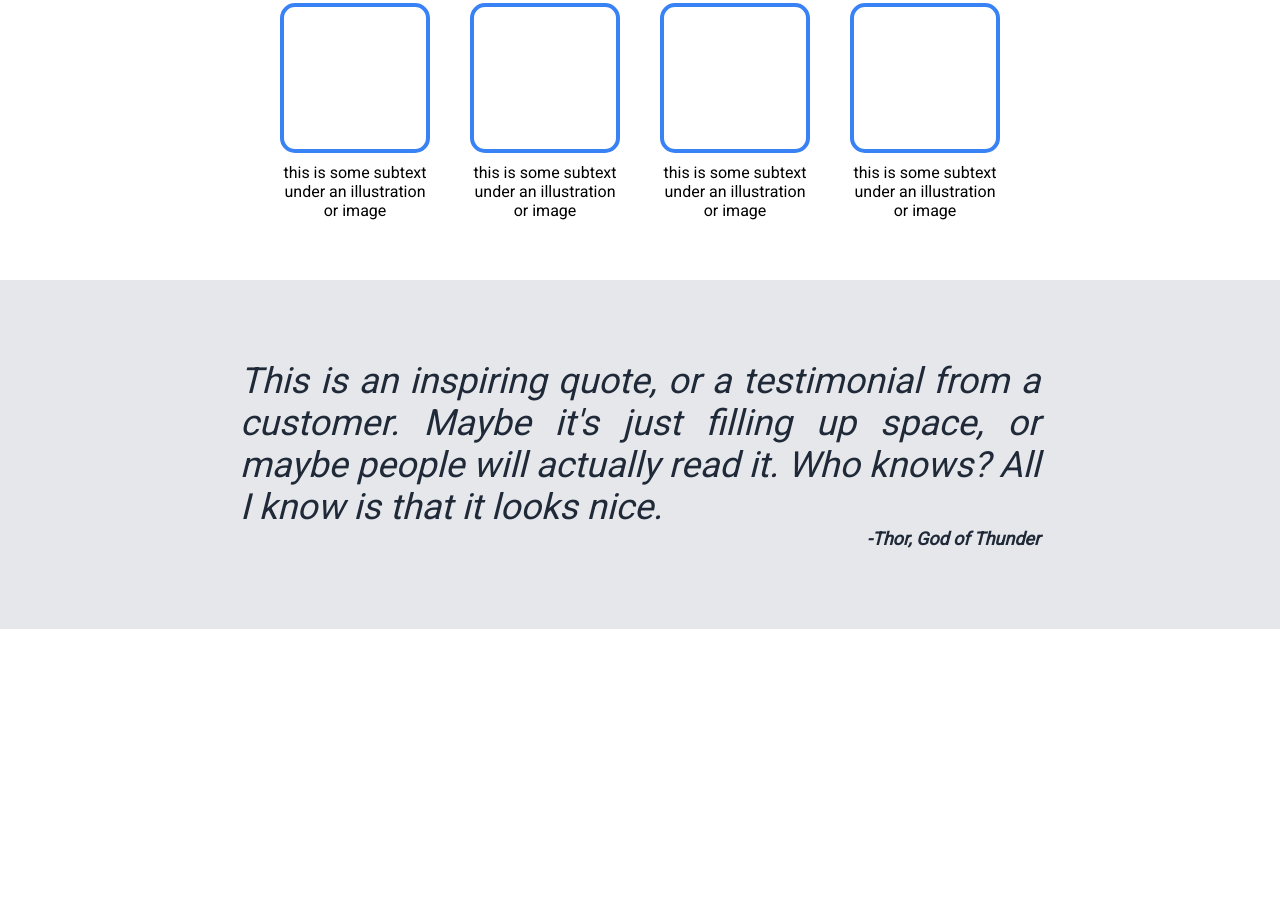
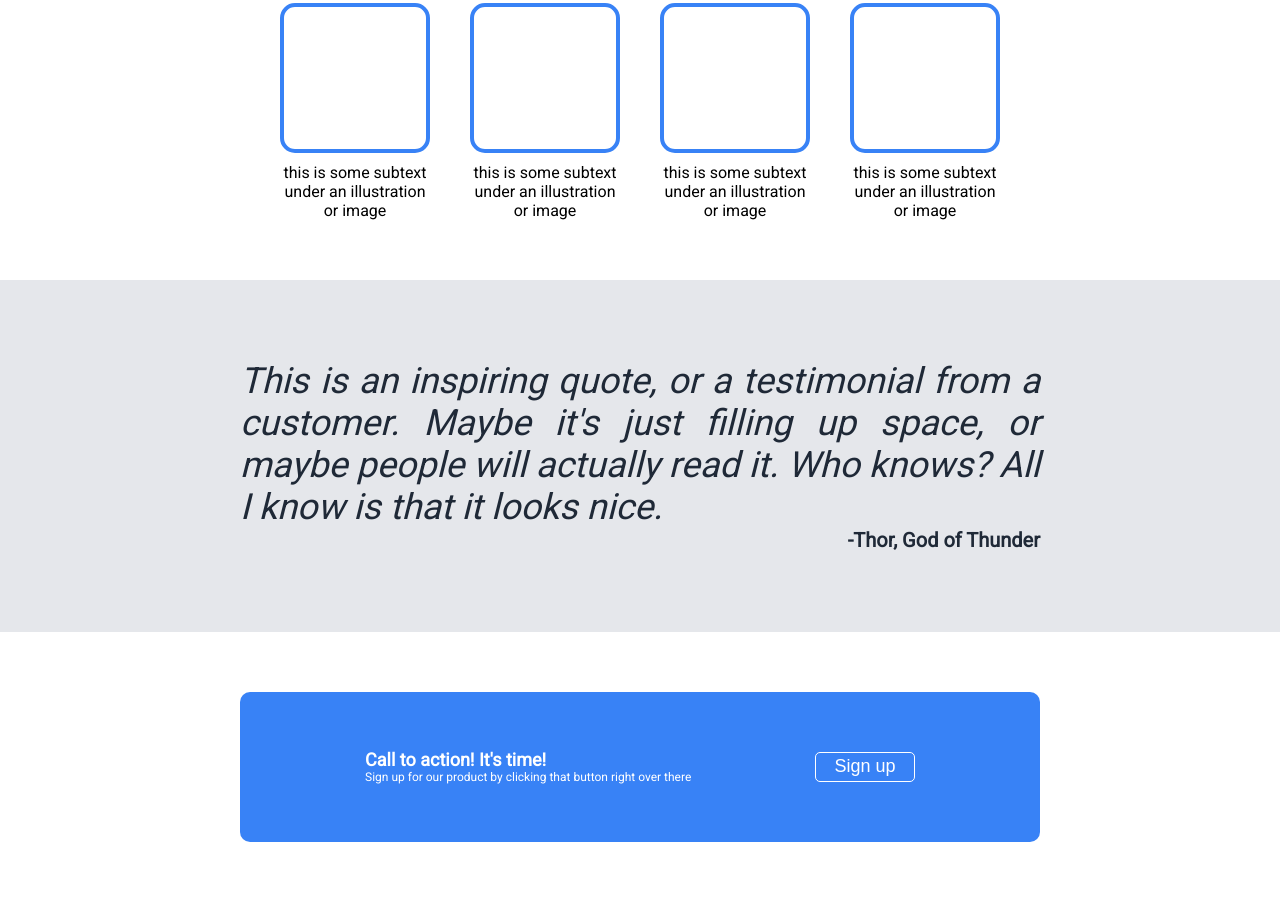
Before and after one commit to Omar4061/flexbox-project, a plain HTML site: page index.html in a window 1280 px wide. Shown: the part 595-1497 px from the top of the page. Before the commit the page ends 1224 px from the top, so only its background shows below. Drawn offline with Linux system fonts and the light colour scheme.

Commit message:
Added a new section: Call to action button. This section allows the user to create a new account

```diff
--- a/index.html
+++ b/index.html
@@ -62,15 +62,33 @@
 
     <!-- == Section III: Quote == -->
     <div class="quote-section">
-        <p>This is an inspiring quote, or a testimonial from a customer. Maybe it's just
-            filling up space, or maybe people will actually read it. Who knows? All I know
-            is that it looks nice.
-        </p>
+        <div class="quote-text">
+            <p>This is an inspiring quote, or a testimonial from a customer. Maybe it's just
+                filling up space, or maybe people will actually read it. Who knows? All I know
+                is that it looks nice.
+            </p>
+        </div>
+
         <div class="quote-sign">
             <p>-Thor, God of Thunder</p>
         </div>
     </div>
 
+    <!-- == Section IV: sign up == -->
+    <div class="sign-up-section">
+        <div class="call-to-action">
+            <div class="sign-up-left">
+                <p class="title">Call to action! It's time!</p>
+                <p class="text">Sign up for our product by clicking that button right over there</p>
+            </div>
+            <div class="sign-up-right">
+                <button class="button-sign-up">Sign up</button>
+            </div>
+
+        </div>
+
+    </div>
+
 </body>
 
 </html>
--- a/styles/main.css
+++ b/styles/main.css
@@ -137,7 +137,7 @@ body {
     /* border: 1px solid blue; */
 }
 
-.quote-section p {
+.quote-text p{
     font-size: 36px;
     font-weight: lighter;
     max-width: 800px;
@@ -156,11 +156,55 @@ body {
 }
 
 .quote-sign p {
-    font-size: 18px;
+    font-size: 20px;
     font-weight: bold;
-    font-style: italic;
     color: #1F2937;
     text-align: end;
 
     /* border: 1px solid red; */
 }
+
+/* == Sign up section == */
+
+.sign-up-section {
+    display: flex;
+    padding: 60px 100px;
+    justify-content: center;
+
+    /* border: 1px solid red; */
+}
+
+.call-to-action{
+    display: flex;
+    justify-content: space-between;
+    max-width: 800px;
+
+    height: 150px;
+    width: 800px;
+    border-radius: 10px;
+    background-color: #3882F6;
+    align-items: center;
+    padding: 15px 125px;
+}
+
+.sign-up-left .title{
+    color: white;
+    font-size: 18px;
+    font-weight: bold;
+}
+
+.sign-up-left .text{
+    color: white;
+    font-weight: lighter;
+    font-size: 12px;
+}
+
+.button-sign-up{
+    background-color: transparent;
+    color: white;
+    font-size: 18px;
+    border: 1px solid white;
+    border-radius: 5px;
+    width: 100px;
+    height: 30px;
+}
```
